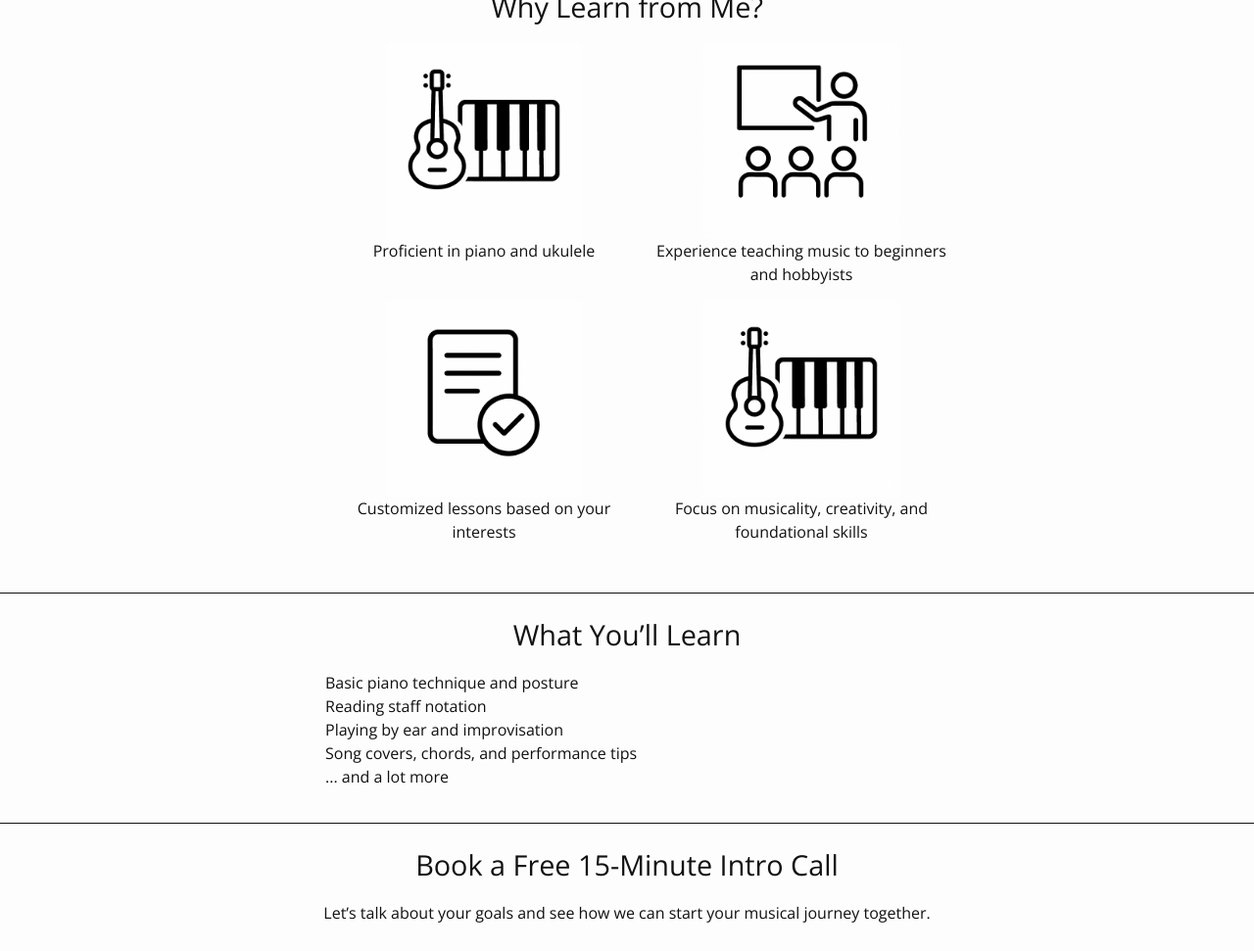
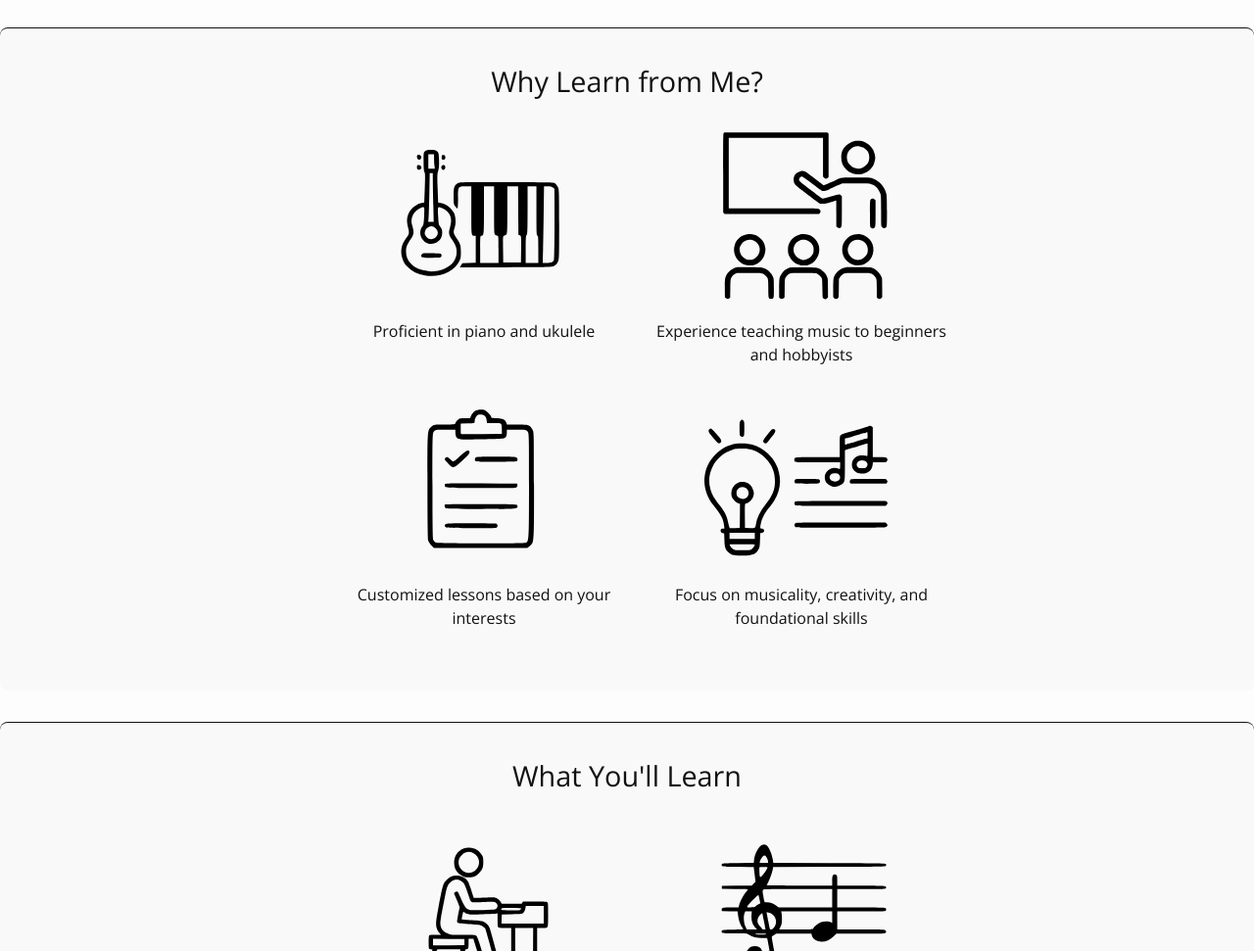
Before and after one commit to chordialguy/chordialguy.github.io, a Jekyll site: the page built from docs/piano-classes.html, in a window 1280 px wide and 1400 px high, cut to the strip 429-1400 px from the top of the window. Shown: the whole strip at 98% size. Built offline with Jekyll 4.4.1, drawn with Linux system fonts in a browser that asks for light colours; some of the changed text lies outside the part shown.

Commit message:
learn sections

```diff
--- a/docs/_sass/_common.scss
+++ b/docs/_sass/_common.scss
@@ -11,3 +11,24 @@ section {
         padding: 0;
     }
 }
+.center-text {
+    text-align: center;
+    padding: 0 12px;
+}
+.info-blocks-columns {
+    display: grid;
+    grid-template-columns: 50% 50%;
+    > li {
+        text-align: center;
+    }
+    > li .icon {
+        margin: auto;
+    }
+    > li .icon > svg {
+        width: 200px;
+        height: 200px;
+    }
+    @include mobile {
+        grid-template-columns: 100%;
+    }
+}
--- a/docs/_sass/_footer.scss
+++ b/docs/_sass/_footer.scss
@@ -13,3 +13,15 @@
         display: flex;
     }
 }
+footer.minimal-footer {
+    background-color: #000;
+    color: white;
+    text-align: center;
+    padding: 1.5rem;
+    margin-top: 2rem;
+}
+.footer-branding {
+    font-weight: 500;
+    font-size: 1.1rem;
+    margin: 0;
+}
--- /dev/null
+++ b/docs/_sass/_piano-classes.scss
@@ -0,0 +1,56 @@
+section.hero {
+    text-align: center;
+    padding: 3rem 1rem;
+    background: url("/assets/piano-classes/piano-bg.png") no-repeat center center;
+    background-size: cover;
+    background-color: #f0f0f0;
+    background-color: rgba(255,255,255,0.75);
+    background-blend-mode: lighten;
+    padding: 3rem 1rem;
+    h2 {
+        font-size: 2rem;
+    }
+    p {
+        font-size: 1.2rem;
+        max-width: 600px;
+        margin: 1rem auto;
+    }
+}
+
+section.book-call {
+    text-align: center;
+}
+
+.piano-class-section {
+    padding: 2rem 1rem;
+    background-color: #f9f9f9;
+    border-radius: 8px;
+    margin: 2rem 0;
+    .cta-button {
+        padding: 1rem 2rem;
+        background-color: #d62828;
+        color: white;
+        border: none;
+        border-radius: 8px;
+        font-size: 1rem;
+        cursor: pointer;
+        margin-top: 1.5rem;
+        display: inline-block;
+        &:hover {
+            text-decoration: none;
+            background-color: red;
+        }
+        &:visited {
+            color: white;
+        }
+    }
+    h3 {
+        font-size: 1.8rem;
+        margin-bottom: 1rem;
+    }
+
+    ul {
+        list-style: disc;
+        padding-left: 2rem;
+    }
+}
--- a/docs/assets/main.scss
+++ b/docs/assets/main.scss
@@ -12,4 +12,5 @@
 @import "updates";
 @import "quotes";
 @import "about_me";
+@import "piano-classes";
 @import "footer";
--- a/docs/piano-classes.html
+++ b/docs/piano-classes.html
@@ -1,96 +1,15 @@
 ---
 layout: default
 tags: no-footer
-<!-- noFooter: false -->
+noFooter: false
 ---
 
   <style>
-    section.hero {
-      text-align: center;
-      padding: 3rem 1rem;
-      background: url("/assets/piano-classes/piano-bg.png") no-repeat center center;
-      background-size: cover;
-      background-color: #f0f0f0;
-      background-color: rgba(255,255,255,0.75);
-      background-blend-mode: lighten;
-      padding: 3rem 1rem;
-    }
-
-    section.book-call {
-        text-align: center;
-    }
-
-    section.hero h2 {
-      font-size: 2rem;
-    }
-
-    section.hero p {
-      font-size: 1.2rem;
-      max-width: 600px;
-      margin: 1rem auto;
-    }
-
-    .cta-button {
-      padding: 1rem 2rem;
-      background-color: #d62828;
-      color: white;
-      border: none;
-      border-radius: 8px;
-      font-size: 1rem;
-      cursor: pointer;
-      margin-top: 1.5rem;
-      display: inline-block;
-    }
-    .cta-button:hover {
-        text-decoration: none;
-        background-color: red;
-    }
-    .cta-button:visited {
-      color: white;
-    }
 
 
-    section h3 {
-      font-size: 1.8rem;
-      margin-bottom: 1rem;
-    }
-
-    section ul {
-      list-style: disc;
-      padding-left: 2rem;
-    }
-
-    footer {
-      background-color: #000;
-      color: white;
-      text-align: center;
-      padding: 1.5rem;
-      margin-top: 2rem;
-    }
-
-    footer p {
-        margin: 0;
-    }
-
-
-    .branding {
-      font-weight: 500;
-      font-size: 1.1rem;
-    }
-    .info-blocks-columns {
-        display: grid;
-        grid-template-columns: 50% 50%;
-    }
-    .info-blocks-columns > li {
-        text-align: center;
-    }
-    .info-blocks-columns > li .icon {
-        width: 200px;
-        margin: auto;
-    }
   </style>
 
-  <section class="hero no-border">
+  <section class="piano-class-section hero no-border">
     <div class="wrapper">
         <h1>Learn Piano with Chordial Guy</h1>
         <p>Discover the joy of playing piano, tailored to your unique musical journey.</p>
@@ -98,57 +17,74 @@ tags: no-footer
       </div>
   </section>
 
-  <section>
+  <section class="piano-class-section">
     <div class="wrapper">
         <h3>Why Learn from Me?</h3>
         <ul class="info-blocks-columns">
             <!-- <li>4+ years of Hindustani Classical training</li> -->
             <li>
                 <div class="icon">
-                    <img src="/assets/piano-classes/learn-proficient.png" alt="Proficiency" />
+                    {%- include svgs/learn-proficient.svg -%}
                 </div>
                 <p>Proficient in piano and ukulele</p>
             </li>
             <li>
                 <div class="icon">
-                    <img src="/assets/piano-classes/learn-experience.png" alt="Proficiency" />
+                    {%- include svgs/learn-experience.svg -%}
                 </div>
                 <p>Experience teaching music to beginners and hobbyists</p>
             </li>
             <li>
                 <div class="icon">
-                    <img src="/assets/piano-classes/learn-customized.png" alt="Proficiency" />
+                    {%- include svgs/learn-customized.svg -%}
                 </div>
                 <p>Customized lessons based on your interests</p>
             </li>
             <li>
                 <div class="icon">
-                    <img src="/assets/piano-classes/learn-proficient.png" alt="Proficiency" />
+                    {%- include svgs/learn-creativity.svg -%}
                 </div>
                 <p>Focus on musicality, creativity, and foundational skills</p>
             </li>
-          <!-- <li>Experience teaching music to beginners and hobbyists</li>
-          <li>Customized lessons based on your interests</li>
-          <li>Focus on musicality, creativity, and foundational skills</li> -->
         </ul>
     </div>
   </section>
 
-  <section>
+  <section class="piano-class-section">
     <div class="wrapper">
-        <h3>What You’ll Learn</h3>
-        <ul>
-          <li>Basic piano technique and posture</li>
-          <li>Reading staff notation</li>
-          <li>Playing by ear and improvisation</li>
-          <!-- <li>Raag-based melodies and fusion with Western theory</li> -->
-          <li>Song covers, chords, and performance tips</li>
-          <li>... and a lot more</li>
+        <h3>What You'll Learn</h3>
+        <ul class="info-blocks-columns">
+            <!-- <li>Raag-based melodies and fusion with Western theory</li> -->
+             <li>
+                <div class="icon">
+                    {%- include svgs/what-posture.svg -%}
+                </div>
+                <p>Basic piano technique and posture</p>
+            </li>
+            <li>
+                <div class="icon">
+                    {%- include svgs/what-staff.svg -%}
+                </div>
+                <p>Reading staff notation</p>
+            </li>
+            <li>
+                <div class="icon">
+                    {%- include svgs/what-ear.svg -%}
+                </div>
+                <p>Playing by ear and improvisation</p>
+            </li>
+            <li>
+                <div class="icon">
+                    {%- include svgs/what-chords.svg -%}
+                </div>
+                <p>Song covers, chords, and performance tips</p>
+            </li>
         </ul>
+        <p class="center-text">... and a lot more</p>
     </div>
   </section>
 
-  <section class="book-call">
+  <section class="piano-class-section book-call">
     <div class="wrapper">
         <h3>Book a Free 15-Minute Intro Call</h3>
         <p>Let’s talk about your goals and see how we can start your musical journey together.</p>
@@ -156,6 +92,6 @@ tags: no-footer
     </div>
   </section>
 
-  <footer>
-    <p class="branding">© 2025 Chordial Guy | hello@chordialguy.in | +91 82172 73214</p>
+  <footer class="minimal-footer">
+    <p class="footer-branding">© 2025 Chordial Guy® | hello@chordialguy.in | +91 82172 73214</p>
   </footer>
```
Also changed, not shown: docs/_includes/svgs/learn-creativity.svg (added), docs/_includes/svgs/learn-customized.svg (added), docs/_includes/svgs/learn-experience.svg (added), docs/_includes/svgs/learn-proficient.svg (added), docs/_includes/svgs/what-chords.svg (added), docs/_includes/svgs/what-ear.svg (added), docs/_includes/svgs/what-posture.svg (added), docs/_includes/svgs/what-staff.svg (added), docs/assets/piano-classes/piano-bg.webp (added).
